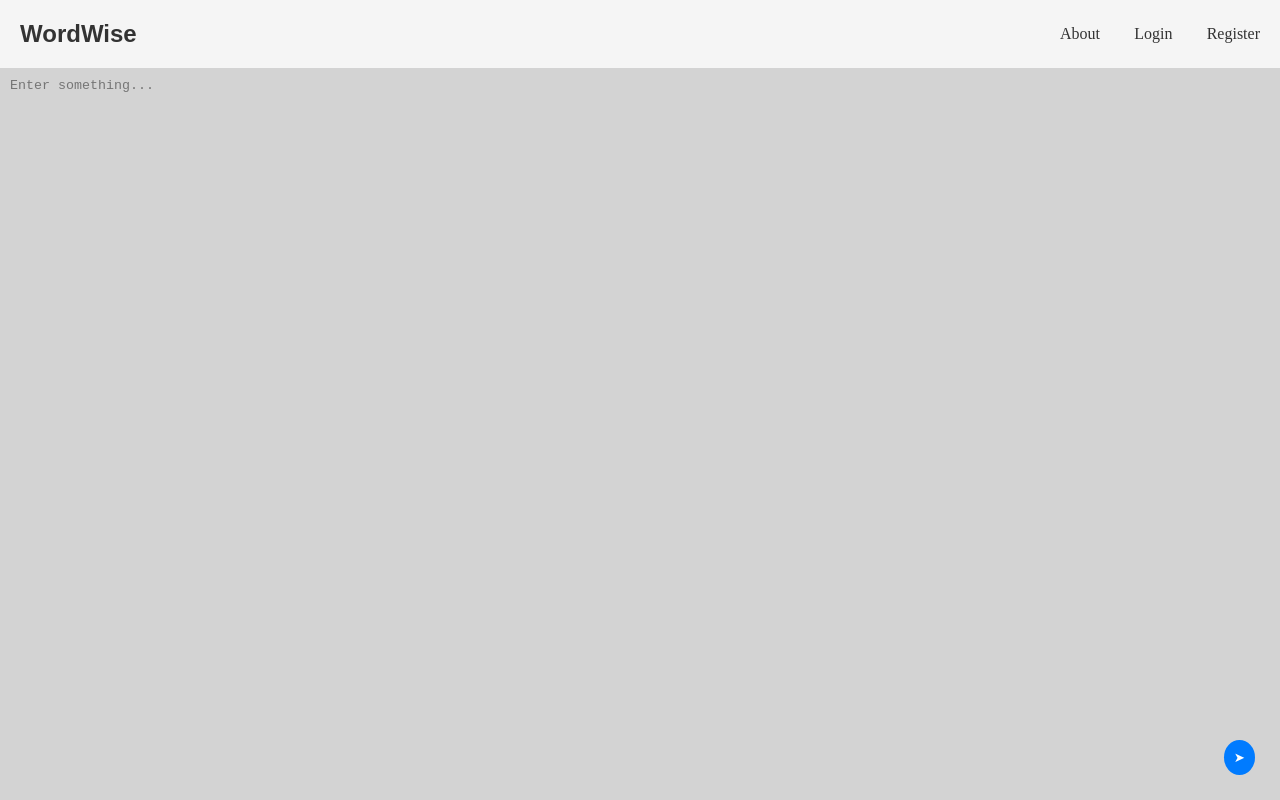
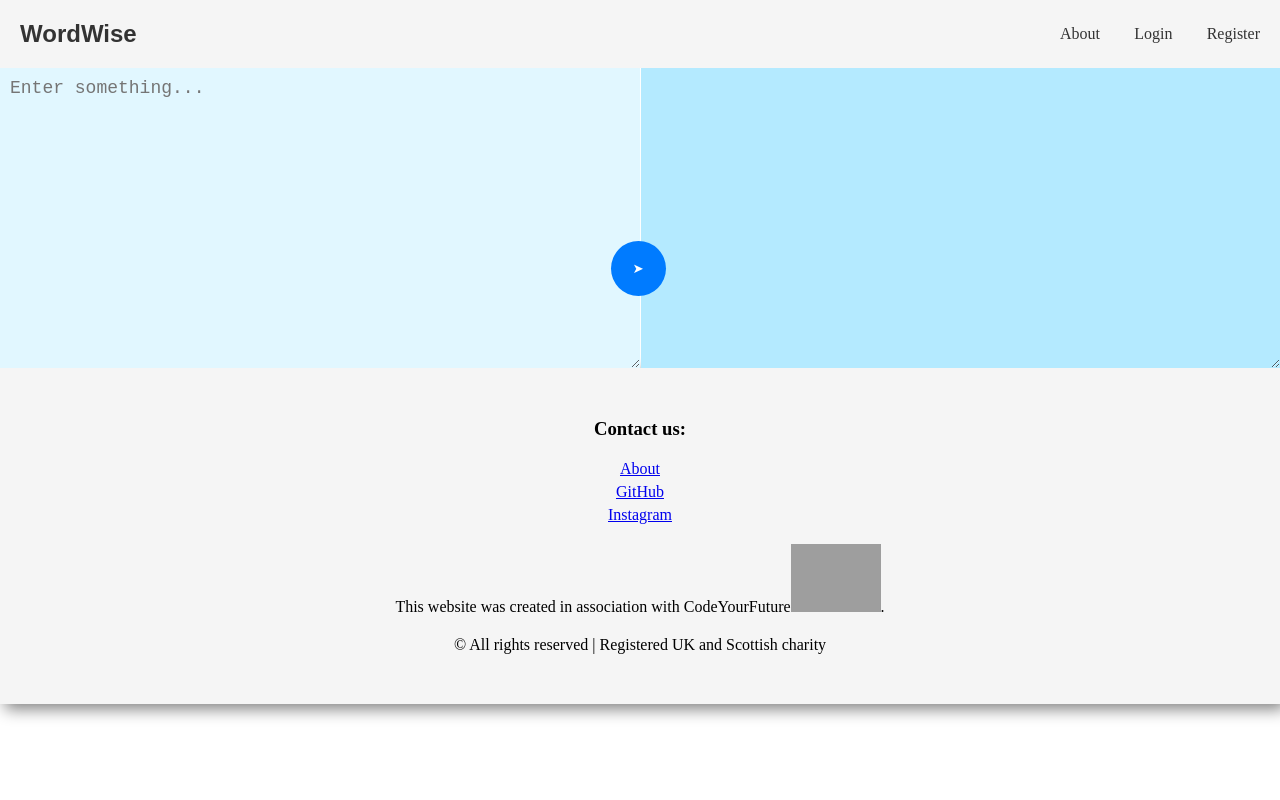
Before and after one commit to Bahare09/ldn9-fp-wordwise, a React (Create React App) app in the folder client/: page / in a window 1280 px wide. Shown: the top 800 px of the page. Built offline with nearby package versions, Linux system fonts and the light colour scheme; grey boxes are pictures that could not be loaded.

Commit message:
home-responsive (#35)

```diff
--- a/client/src/components/InputOutput.css
+++ b/client/src/components/InputOutput.css
@@ -13,24 +13,20 @@
     height: 100vh;
   }
 
-  .input-field{
+  .input-field ,
+  .output-field {
     display: flex;
     padding: 10px;
     width: 100%;
     height: 100vh;
-    background-color: lightgray;
+    background-color: rgb(225, 247, 255);
     border: none;
+    font-size: 18px;
   }
 
-  .output-field{
-    display: flex;
-    margin-bottom: 10px;
-    padding: 10px;
-    width: 100%;
+  .output-field {
     height: 300px;
-    background-color: rgb(133, 133, 133);
-    border: none;
-    color: white;
+    background-color: rgb(180, 234, 255);
   }
 
   .submit-button {
@@ -43,4 +39,57 @@
     right: 25px;
     bottom: 25px;
     border-radius: 50%;
+    position: fixed;
+    height: 55px;
+    width: 55px;
   }
+
+  .back-button {
+    padding: 10px;
+    background-color: #007bff;
+    color: #fff;
+    border: none;
+    cursor: pointer;
+    position: absolute;
+    border-radius: 50%;
+    position: fixed;
+    rotate: 180deg;
+    height: 55px;
+    width: 55px;
+    top: 50%;
+    right: 15px;
+  }
+
+  /* ------------ Responsive input & output ------------ */
+
+  .input-output-wrapper {
+    display: flex;
+    width: 100%;
+    gap: 1px;
+  }
+
+  .input-output-wrapper > .input-container, .output-container {
+    width: 50%;
+  }
+
+  .input-output-wrapper .input-container {
+    height: 300px;
+  }
+
+  .input-output-wrapper .back-button {
+    visibility: hidden;
+  }
+
+ .input-output-wrapper .submit-button {
+  padding: 10px;
+  background-color: #007bff;
+  color: #fff;
+  border: none;
+  cursor: pointer;
+  position: absolute;
+  right: 48%;
+  bottom: 63%;
+  border-radius: 50%;
+  height: 55px;
+  width: 55px;
+ }
--- a/client/src/components/Output.js
+++ b/client/src/components/Output.js
@@ -5,7 +5,7 @@ const Output = ({ outputValue, onReset }) => {
 	return (
 		<div>
 			<textarea className="output-field" value={outputValue} readOnly />
-			<button onClick={onReset} className="submit-button">
+			<button onClick={onReset} className="back-button">
 				&#10149;
 			</button>
 		</div>
--- a/client/src/pages/Home.js
+++ b/client/src/pages/Home.js
@@ -1,36 +1,56 @@
-import React, { useState } from "react";
+import React, { useState, useEffect } from "react";
 import Header from "../components/Header";
 import Input from "../components/Input";
 import Output from "../components/Output";
 import Footer from "./Footer";
 import "./Home.css";
+import "../components/InputOutput.css";
 
 const Home = () => {
 	const [showOutput, setShowOutput] = useState(false);
 	const [outputValue, setOutputValue] = useState("");
-
+	const [isMobile, setIsMobile] = useState(false);
+	useEffect(() => {
+		const handleResize = () => {
+			setIsMobile(window.innerWidth < 768);
+		};
+		handleResize();
+		window.addEventListener("resize", handleResize);
+		return () => {
+			window.removeEventListener("resize", handleResize);
+		};
+	}, []);
 	const handleSubmit = (data) => {
 		setOutputValue(data);
 		setShowOutput(true);
 	};
-
 	const handleReset = () => {
 		setShowOutput(false);
 		setOutputValue("");
 	};
-
 	return (
 		<main role="main">
 			<div>
 				<Header />
 			</div>
-			<div className="app">
-				{!showOutput ? (
+			<div className={isMobile ? "app" : "input-output-container"}>
+				{!isMobile && (
+					<div className="input-output-wrapper">
+						<div className="input-container">
+							<Input onSubmit={handleSubmit} />
+						</div>
+						<div className="output-container">
+							<Output outputValue={outputValue} onReset={handleReset} />
+						</div>
+					</div>
+				)}
+				{isMobile && !showOutput && (
 					<div className="input-container">
 						<Input onSubmit={handleSubmit} />
 					</div>
-				) : (
-					<div className="input-container">
+				)}
+				{isMobile && showOutput && (
+					<div>
 						<Output outputValue={outputValue} onReset={handleReset} />
 					</div>
 				)}
@@ -41,5 +61,4 @@ const Home = () => {
 		</main>
 	);
 };
-
 export default Home;
```
